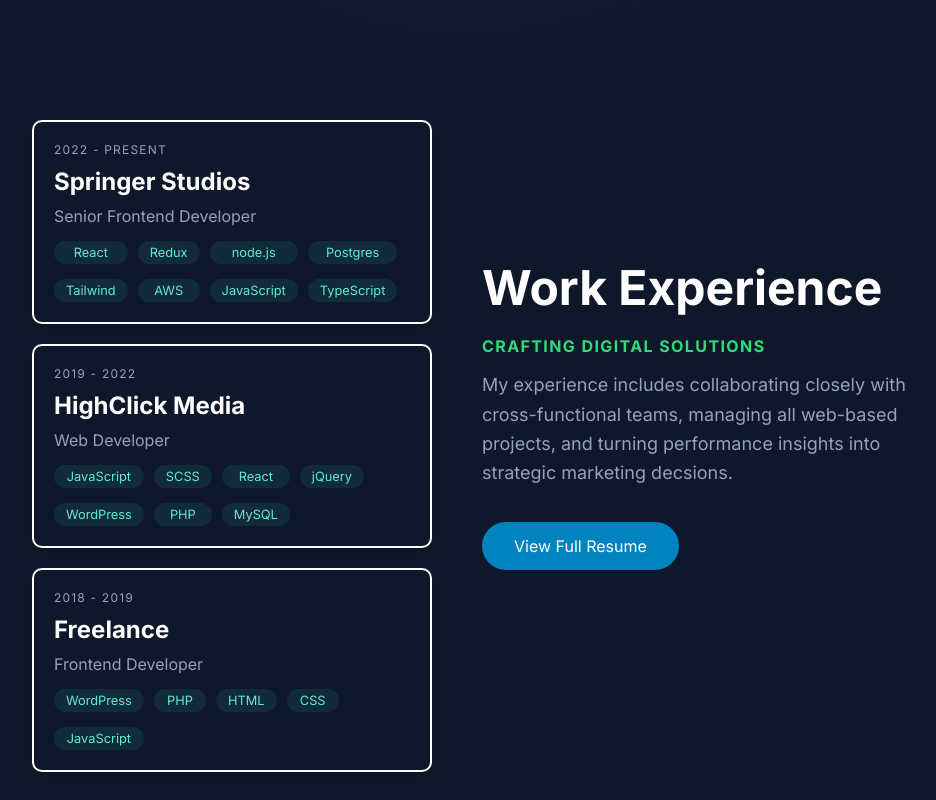
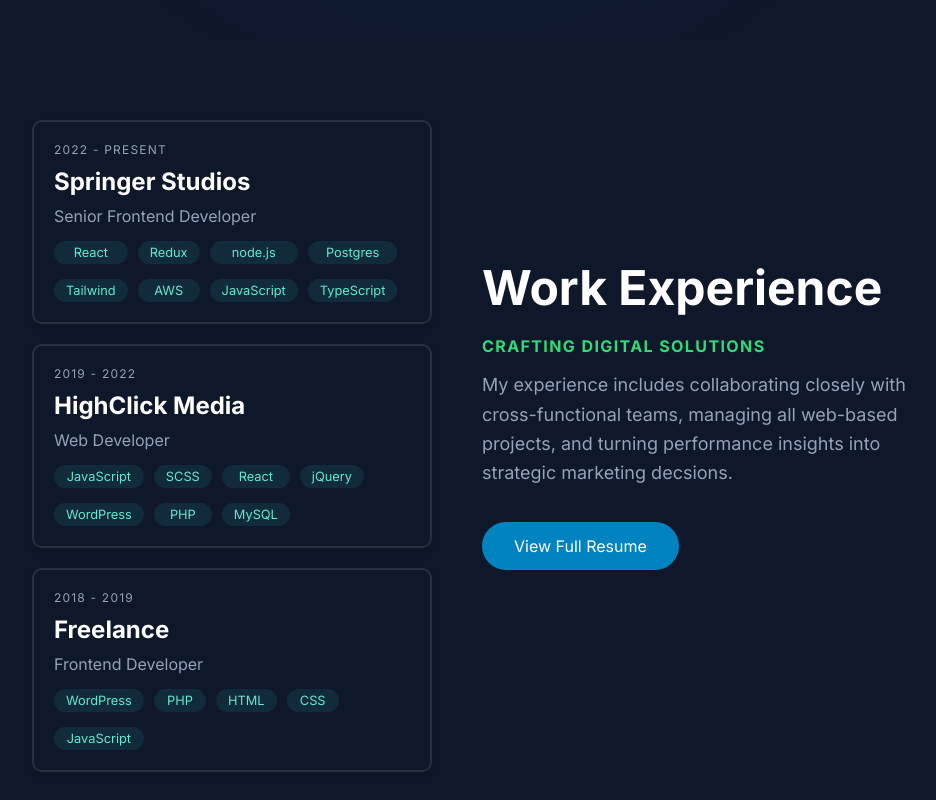
Before and after one commit to itsrichardhaar/Springer-React-Sandbox, a React (Create React App) app in the folder springer-sandbox/: page / in a window 1280 px wide. Shown: the part 760-1560 px from the top of the page, without its empty margins (173-1109 px from the left). Built offline with nearby package versions, Linux system fonts and the light colour scheme.

Commit message:
Update CardElements.js reduce opacity on card border

```diff
--- a/springer-sandbox/src/components/ExperienceSection/CardElements.js
+++ b/springer-sandbox/src/components/ExperienceSection/CardElements.js
@@ -19,7 +19,7 @@ export const CardItem = styled.div`
   max-width: 400px; /* Adjust maximum width as needed */
   background: transparent;
   border-radius: 10px;
-  border: solid 2px #fff;
+  border: solid 2px rgba(255, 255, 255, 0.1);
   overflow: hidden;
   box-shadow: 0 4px 8px rgba(0, 0, 0, 0.1);
   transition: all 0.3s ease;
```
